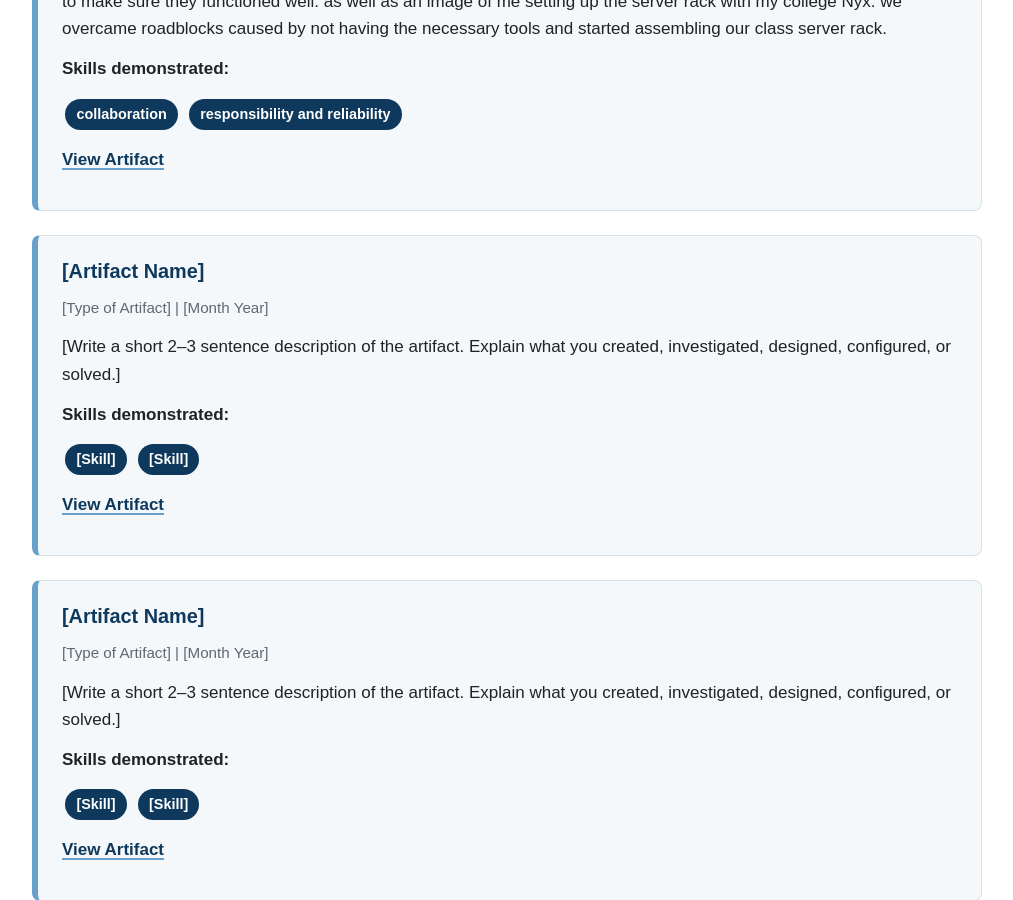
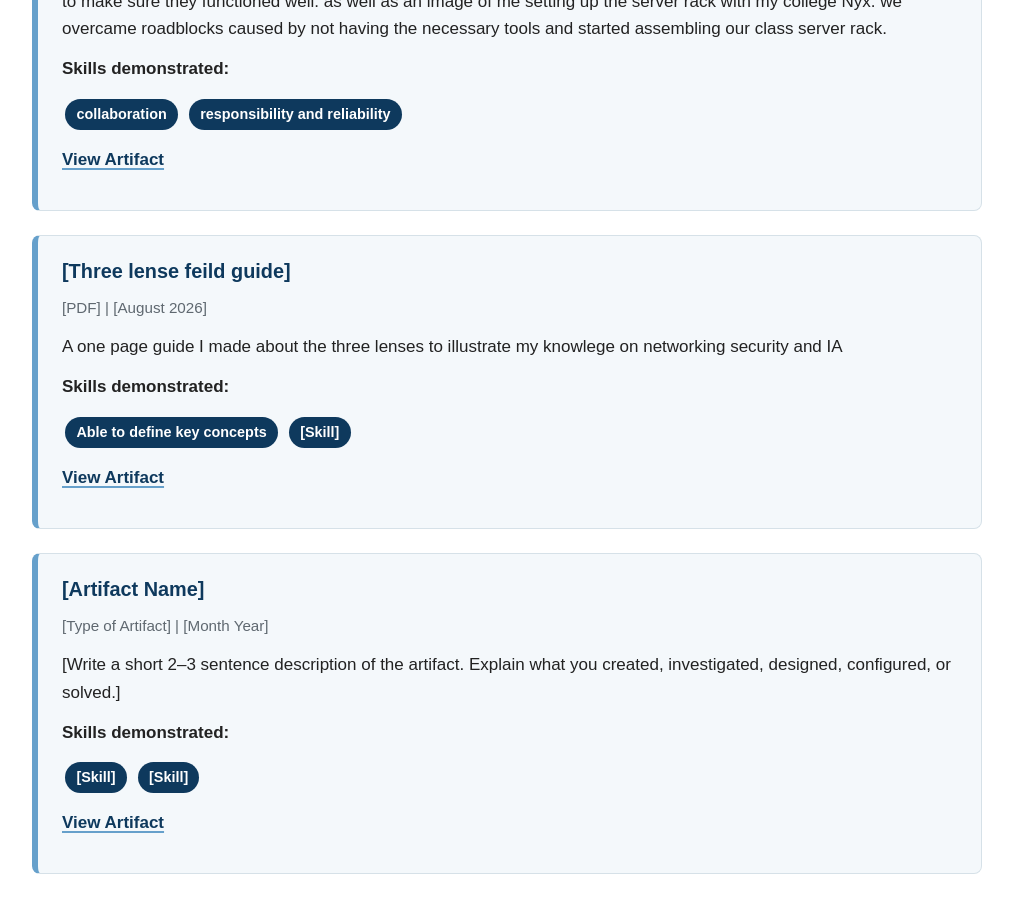
Before and after one commit to 0ysterfish/APEX-portfolio, a Jekyll site: the page built from artifacts.md, in a window 1280 px wide and 900 px high, scrolled down 596 px. Shown: the whole window, without its empty margins (133-1146 px from the left). Built offline with Jekyll 4.4.1, drawn with Linux system fonts in a browser that asks for light colours.

Commit message:
Artficts

```diff
--- a/artifacts.md
+++ b/artifacts.md
@@ -32,17 +32,17 @@ as well as an image of me setting up the server rack with my college Nyx. we ove
 
 <div class="artifact-card" markdown="1">
 
-### [Artifact Name]
-<p class="artifact-meta">[Type of Artifact] | [Month Year]</p>
+### [Three lense feild guide]
+<p class="artifact-meta">[PDF] | [August 2026]</p>
 
-[Write a short 2–3 sentence description of the artifact. Explain what you created, investigated, designed, configured, or solved.]
+A one page guide I made about the three lenses to illustrate my knowlege on networking security and IA
 
 **Skills demonstrated:**
 
-<span class="skill-tag">[Skill]</span>
+<span class="skill-tag">Able to define key concepts</span>
 <span class="skill-tag">[Skill]</span>
 
-[View Artifact](artifacts/ARTIFACT-FOLDER/)
+[View Artifact](artifacts/Three lenses/)
 
 </div>
 
```
